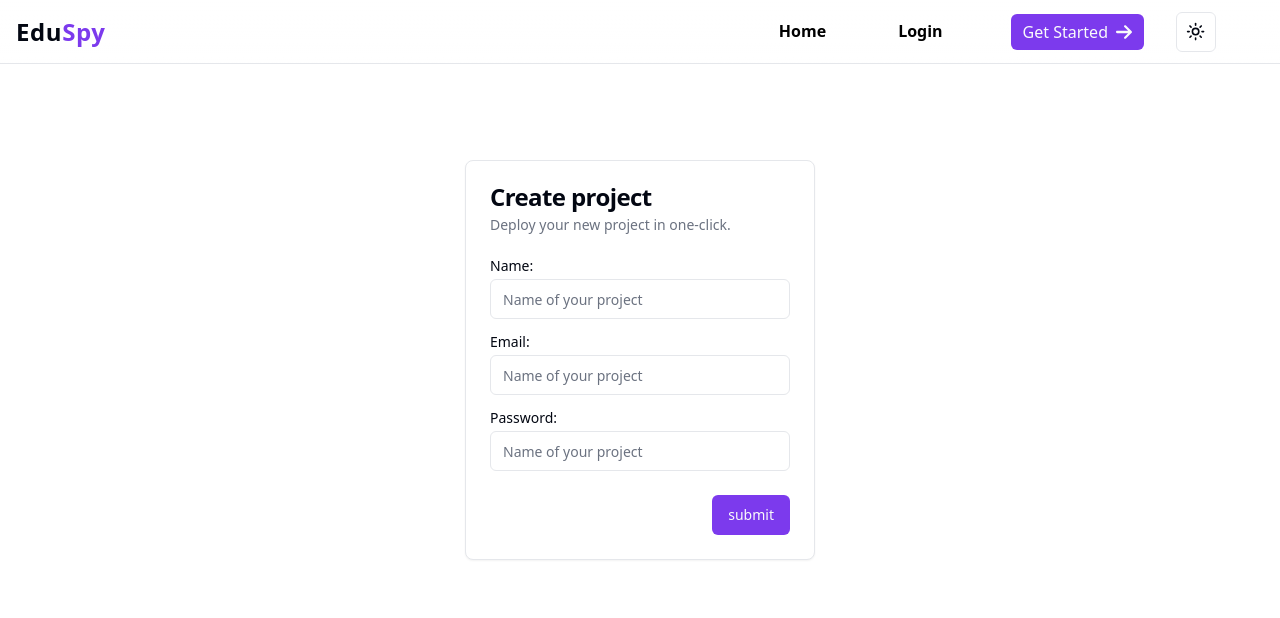
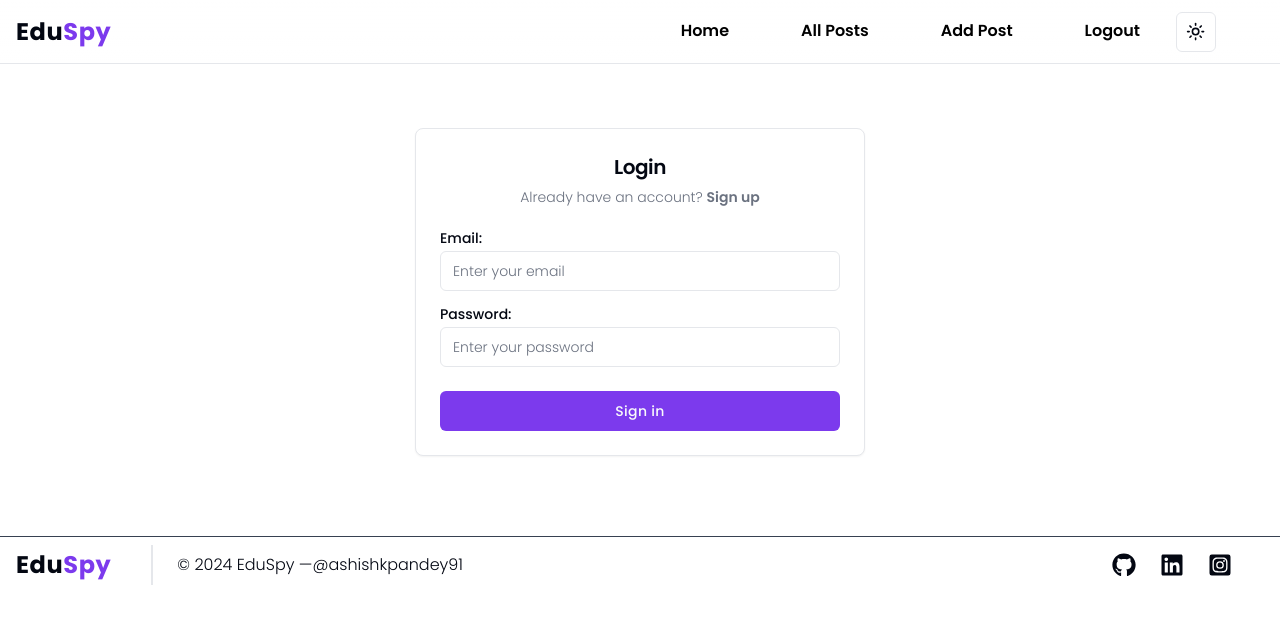
Before and after one commit to ashishkpandey91/TechTalks, a React (Vite) app: page / in a window 1280 px wide. Shown: the top 618 px of the page. Built offline with nearby package versions, Linux system fonts and the light colour scheme; no server answers.

Commit message:
signup and login comp. done

```diff
--- a/index.html
+++ b/index.html
@@ -3,6 +3,9 @@
   <head>
     <meta charset="UTF-8" />
     <link rel="icon" type="image/svg+xml" href="./src/img/image.png" />
+    <link rel="preconnect" href="https://fonts.googleapis.com">
+<link rel="preconnect" href="https://fonts.gstatic.com" crossorigin>
+<link href="https://fonts.googleapis.com/css2?family=Poppins:ital,wght@0,100;0,200;0,300;0,400;0,500;0,600;0,700;0,800;0,900;1,100;1,200;1,300;1,400;1,500;1,600;1,700;1,800;1,900&display=swap" rel="stylesheet">
     <meta name="viewport" content="width=device-width, initial-scale=1.0" />
     <title>EduSpy</title>
   </head>
--- a/src/app/App.tsx
+++ b/src/app/App.tsx
@@ -4,7 +4,8 @@ import { useDispatch } from "react-redux";
 import { AppDispatch } from "@/store/store";
 import { authService } from "@/appwrite/services";
 import { login, logout } from "@/features/authSlice";
-import Login from "./pages/login";
+import Footer from "@/components/footer/Footer";
+import Login from "@/components/Login";
 
 function App() {
   const [loading, setLoading] = useState<boolean>(true)
@@ -27,11 +28,11 @@ function App() {
       <div className='w-full block'>
         <Header />
         <main>
-          <div className="mt-40 flex items-center justify-center">
+          <div className="mt-32 flex items-center justify-center">
             <Login />
           </div>
-
         </main>
+        <Footer />
       </div>
     </div>
   ) : null
--- a/src/components/Counter.tsx
+++ /dev/null
@@ -1,29 +0,0 @@
-
-import type { RootState } from '../store/store'
-import { useSelector, useDispatch } from 'react-redux'
-import { decrement, increment } from '../features/authSlice'
-
-export function Counter() {
-  const count = useSelector((state: RootState) => state.counter.value)
-  const dispatch = useDispatch()
-
-  return (
-    <div>
-      <div>
-        <button
-          aria-label="Increment value"
-          onClick={() => dispatch(increment())}
-        >
-          Increment
-        </button>
-        <span>{count}</span>
-        <button
-          aria-label="Decrement value"
-          onClick={() => dispatch(decrement())}
-        >
-          Decrement
-        </button>
-      </div>
-    </div>
-  )
-}
--- /dev/null
+++ b/src/components/Login.tsx
@@ -0,0 +1,87 @@
+import authService from "@/appwrite/services/Auth";
+import { Button } from "@/components/ui/button";
+import {
+  Card,
+  CardContent,
+  CardDescription,
+  CardFooter,
+  CardHeader,
+  CardTitle,
+} from "@/components/ui/card";
+import { Input } from "@/components/ui/input";
+import { Label } from "@/components/ui/label";
+import { toast } from "@/hooks/use-toast";
+import { useState } from "react";
+
+export default function Login() {
+  const [email, setEmail] = useState<string>("");
+  const [password, setPassword] = useState<string>("");
+  const [loading, setLoading] = useState<boolean>(false);
+
+  const onSubmit = async () => {
+    if (!email || !password) {
+      console.log("no email password");
+      return;
+    }
+
+    setLoading(true);
+    const { error } = await authService.login(email, password);
+    setLoading(false);
+
+    if (error) {
+      toast({
+        variant: "destructive",
+        title: "Error",
+        description: error.message,
+      });
+      return;
+    }
+
+    toast({
+      title: "Success ",
+      description: "Logged in successfully",
+    });
+  };
+
+  return (
+    <Card className="w-auto mx-2 md:w-[450px]">
+      <CardHeader>
+        <CardTitle className="text-center text-xl">Login</CardTitle>
+        <CardDescription className="text-center text-sm">Already have an account? <a href="/login" className="font-semibold hover:text-violet-700">Sign up</a>  </CardDescription>
+      </CardHeader>
+      <CardContent>
+        <form className="space-y-4">
+          <div className="grid w-full items-center gap-4">
+            <div className="flex flex-col space-y-1.5">
+              <Label htmlFor="user_email">Email:</Label>
+              <Input
+                id="user_email"
+                placeholder="Enter your email"
+                type="email"
+                value={email}
+                onChange={(e) => setEmail(e.target.value)}
+              />
+            </div>
+          </div>
+          <div className="grid w-full items-center gap-4">
+            <div className="flex flex-col space-y-1.5">
+              <Label htmlFor="user_password">Password:</Label>
+              <Input
+                id="user_password"
+                placeholder="Enter your password"
+                type="password"
+                value={password}
+                onChange={(e) => setPassword(e.target.value)}
+              />
+            </div>
+          </div>
+        </form>
+      </CardContent>
+      <CardFooter className="flex justify-center ">
+        <Button className="w-full tracking-wide" disabled={loading} onClick={onSubmit} type="submit">
+          {loading ? "loading..." : "Sign in"}
+        </Button>
+      </CardFooter>
+    </Card>
+  );
+}
--- a/src/app/pages/login.tsx
+++ b/src/components/Signup.tsx
@@ -45,10 +45,10 @@ export default function Login() {
   };
 
   return (
-    <Card className="w-[350px]">
+    <Card className="w-auto mx-2 md:w-[450px]">
       <CardHeader>
-        <CardTitle>Create project</CardTitle>
-        <CardDescription>Deploy your new project in one-click.</CardDescription>
+        <CardTitle className="text-center text-xl">Sign up to create account</CardTitle>
+        <CardDescription className="text-center text-sm">Already have an account? <a href="/login" className="font-semibold hover:text-violet-700">Sign in</a>  </CardDescription>
       </CardHeader>
       <CardContent>
         <form className="space-y-4">
@@ -58,7 +58,7 @@ export default function Login() {
               <Input
                 type="text"
                 id="user_name"
-                placeholder="Name of your project"
+                placeholder="Enter your full name"
                 value={name}
                 onChange={(e) => setName(e.target.value)}
               />
@@ -69,7 +69,7 @@ export default function Login() {
               <Label htmlFor="user_email">Email:</Label>
               <Input
                 id="user_email"
-                placeholder="Name of your project"
+                placeholder="Enter your email"
                 type="email"
                 value={email}
                 onChange={(e) => setEmail(e.target.value)}
@@ -81,7 +81,7 @@ export default function Login() {
               <Label htmlFor="user_password">Password:</Label>
               <Input
                 id="user_password"
-                placeholder="Name of your project"
+                placeholder="Enter your password"
                 type="password"
                 value={password}
                 onChange={(e) => setPassword(e.target.value)}
@@ -90,9 +90,9 @@ export default function Login() {
           </div>
         </form>
       </CardContent>
-      <CardFooter className="flex justify-end">
-        <Button disabled={loading} onClick={onSubmit} type="submit">
-          {loading ? "loading..." : "submit"}
+      <CardFooter className="flex justify-center ">
+        <Button className="w-full tracking-wide" disabled={loading} onClick={onSubmit} type="submit">
+          {loading ? "loading..." : "Sign up"}
         </Button>
       </CardFooter>
     </Card>
--- /dev/null
+++ b/src/components/footer/Footer.tsx
@@ -0,0 +1,32 @@
+import { FaGithub } from "react-icons/fa6";
+import { FaInstagramSquare, FaLinkedin } from "react-icons/fa";
+import Logo from "../header/Logo";
+
+const Footer = () => {
+  return (
+    <footer className=" px-4 mt-20 mb-2 flex flex-col sm:flex-row sm:justify-between items-center gap-3 w-full border-t-[1px] pt-2 border-gray-700">
+      <div className="sm:flex sm:items-center sm:gap-10">
+        <div className="flex items-center gap-4 justify-center">
+          <Logo />
+        </div>
+        <p className="sm:border-l-2 md:pl-6 sm:py-2">
+          © 2024 EduSpy
+          <a href="https://github.com/ashishkpandey91"> —@ashishkpandey91</a>
+        </p>
+      </div>
+      <div className="text-2xl flex gap-10 md:gap-6 justify-center items-center md:pr-8">
+        <a href="https://github.com/ashishkpandey91">
+          <FaGithub className="cursor-pointer" />
+        </a>
+        <a href="https://linkedin.com/in/ashishkpandey91">
+          <FaLinkedin className="cursor-pointer" />
+        </a>
+        <a href="https://www.instagram.com/ashishpandeyatul/">
+          <FaInstagramSquare className="cursor-pointer" />
+        </a>
+      </div>
+    </footer>
+  );
+};
+
+export default Footer;
--- a/src/components/header/Header.tsx
+++ b/src/components/header/Header.tsx
@@ -2,18 +2,29 @@ import { useState } from "react";
 import { ModeToggle } from "../mode-toggle";
 import { Button } from "../ui/button";
 import Logo from "./Logo";
-import { useAppSelector } from "@/store/store";
+import { AppDispatch, useAppSelector } from "@/store/store";
 import { FaArrowRight } from "react-icons/fa6";
 import { FaBars, FaTimes } from "react-icons/fa";
+import { useDispatch } from "react-redux";
+import { authService } from "@/appwrite/services";
+import { logout } from "@/features/authSlice";
 
-// import { useNavigate, Link } from "react-router-dom";
+// import { useNavigate} from "react-router-dom";
 
-export default function Header() {
-  // const navigate = useNavigate()
+export default function Header(){
+  // const navigate = useNavigate();
   const authStatus = useAppSelector((state) => state.auth.status);
   const [isOpen, setIsOpen] = useState<boolean>(false);
+  const dispatch = useDispatch<AppDispatch>();
+
   function toggleMenu() {
     setIsOpen(!isOpen);
+  }
+
+  function logoutHandler() {
+    authService.logout().then(() => {
+      dispatch(logout())
+    })
   }
 
   const navItem = [
@@ -49,10 +60,10 @@ export default function Header() {
       <Logo />
       <div className="md:mr-12  ">
         <div className="flex items-center justify-between">
-          <ul className={` ${isOpen ? ' bg-white dark:bg-slate-950 absolute left-0 top-16 w-full items-center justify-center flex-col space-y-4 p-3 h-screen ' : 'hidden md:flex items-center justify-center p-8 gap-16' }`  }>
+          <ul className={` ${isOpen ? '  bg-white dark:bg-slate-950 absolute left-0 top-16 w-full items-center justify-center flex-col space-y-4 p-3 h-screen ' : '  hidden md:flex items-center justify-center p-8 gap-16' }`  }>
             {navItem.map((item) =>
               item.active ? (
-                <li className={`${isOpen ? 'transition ease-linear delay-100 text-lg w-20 ml-4 font-bold text-left hover:text-violet-600' :  'dark:text-white text-base dark:hover:text-violet-600  transition ease-linear delay-100 font-semibold cursor-pointer text-black border-transparent px-1 border-b hover:text-violet-600 hover:border-b hover:border-violet-600'}`}>
+                <li key={item.name} className={`${isOpen ? 'select-none	transition ease-linear delay-100 text-base w-20 ml-4 font-bold text-left hover:text-violet-600' :  'dark:text-white text-base dark:hover:text-violet-600  transition ease-linear delay-100 font-semibold cursor-pointer text-black border-transparent px-1 border-b hover:text-violet-600 hover:border-b hover:border-violet-600 select-none	'}`} >
                   {item.name}
                 </li>
               ) : null
@@ -63,7 +74,7 @@ export default function Header() {
               </Button>
             )}
             {authStatus && (
-              <li className={`${isOpen ? 'transition ease-linear delay-100 text-lg w-20 ml-4 font-bold text-left hover:text-violet-600' :  'dark:text-white text-base dark:hover:text-violet-600  transition ease-linear delay-100 font-semibold cursor-pointer text-black border-transparent px-1 border-b hover:text-violet-600 hover:border-b hover:border-violet-600'}`}>
+              <li className={`${isOpen ? 'select-none	 transition ease-linear delay-100 text-base w-20 ml-4 font-bold text-left hover:text-violet-600' :  'dark:text-white text-base dark:hover:text-violet-600  transition ease-linear delay-100 font-semibold cursor-pointer text-black border-transparent px-1 border-b hover:text-violet-600 hover:border-b hover:border-violet-600 select-none	'}` } onClick={logoutHandler}>
                 Logout
               </li>
             )}
@@ -73,7 +84,7 @@ export default function Header() {
           </div>
         </div>
       </div>
-      <button className="md:hidden" onClick={toggleMenu}>
+      <button className="md:hidden select-none	" onClick={toggleMenu}>
         {isOpen ? <FaTimes size={24} /> : <FaBars size={24} />}
       </button>
     </header>
--- a/src/components/header/Logo.tsx
+++ b/src/components/header/Logo.tsx
@@ -1,7 +1,12 @@
 function Logo() {
   return (
-    <h1 className='text-lg md:text-2xl font-bold  tracking-wide'>Edu<span className="text-lg md:text-2xl font-bold  tracking-wide text-violet-600">Spy</span></h1>
-  )
+    <h1 className=" cursor-pointer text-2xl md:text-2xl font-bold  tracking-wide">
+      Edu
+      <span className="text-2xl md:text-2xl font-bold  tracking-wide text-violet-600">
+        Spy
+      </span>
+    </h1>
+  );
 }
 
-export default Logo
+export default Logo;
--- a/src/features/authSlice.ts
+++ b/src/features/authSlice.ts
@@ -14,7 +14,7 @@ export const authSlice = createSlice({
   initialState,
   reducers: {
     login: (state, action) => {
-      state.status = false;
+      state.status = true;
       state.userData = action.payload.userData;
     },
     logout: (state) => {
--- a/src/index.css
+++ b/src/index.css
@@ -1,6 +1,11 @@
 @tailwind base;
 @tailwind components;
 @tailwind utilities;
+body{
+  font-family: "Poppins", sans-serif;
+  font-weight: 300;
+  font-style: normal;
+}
 
 @layer base {
   :root {
```
Also changed, not shown: 1 other file (tests, documents, lock files or other folders).
